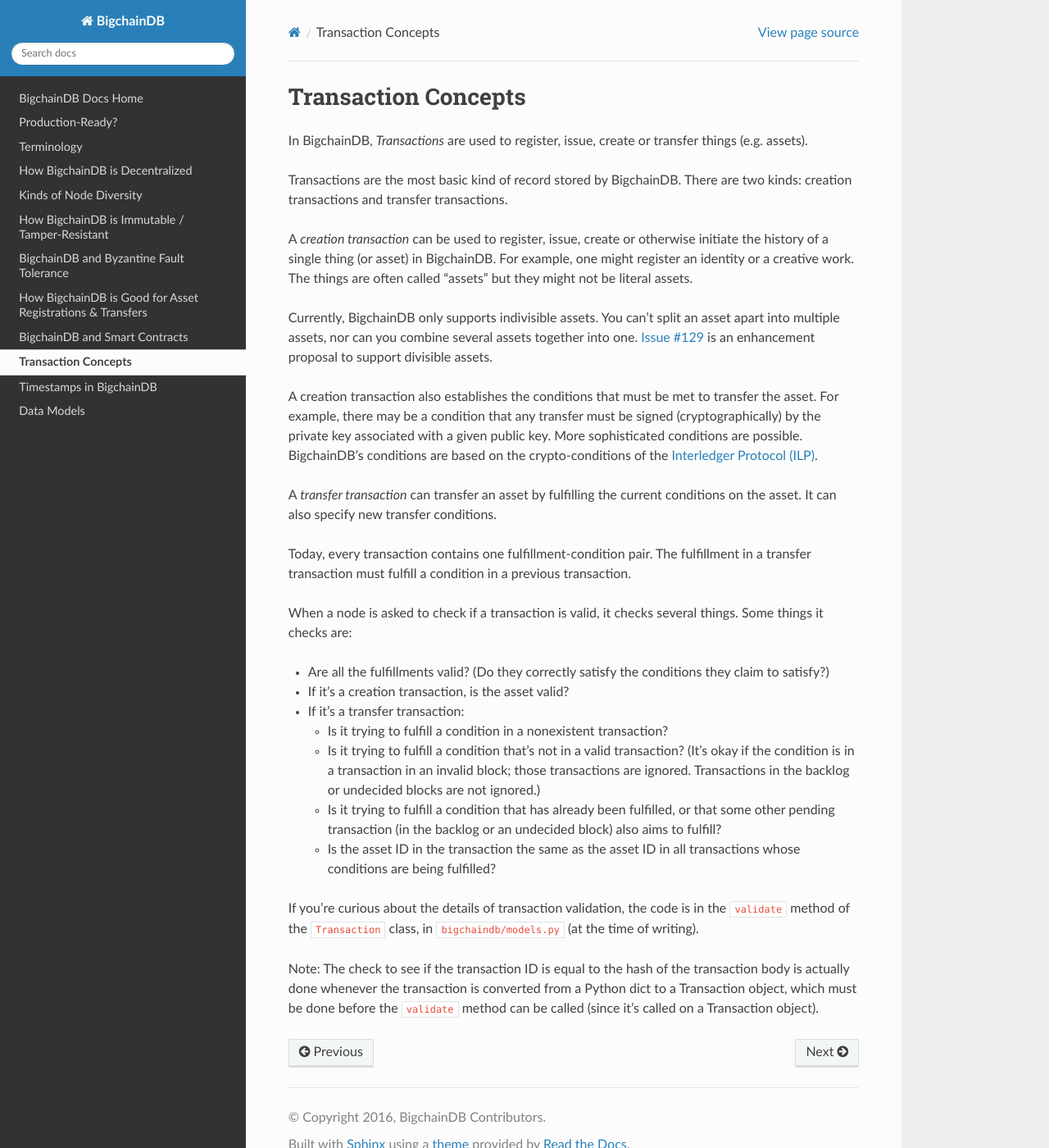
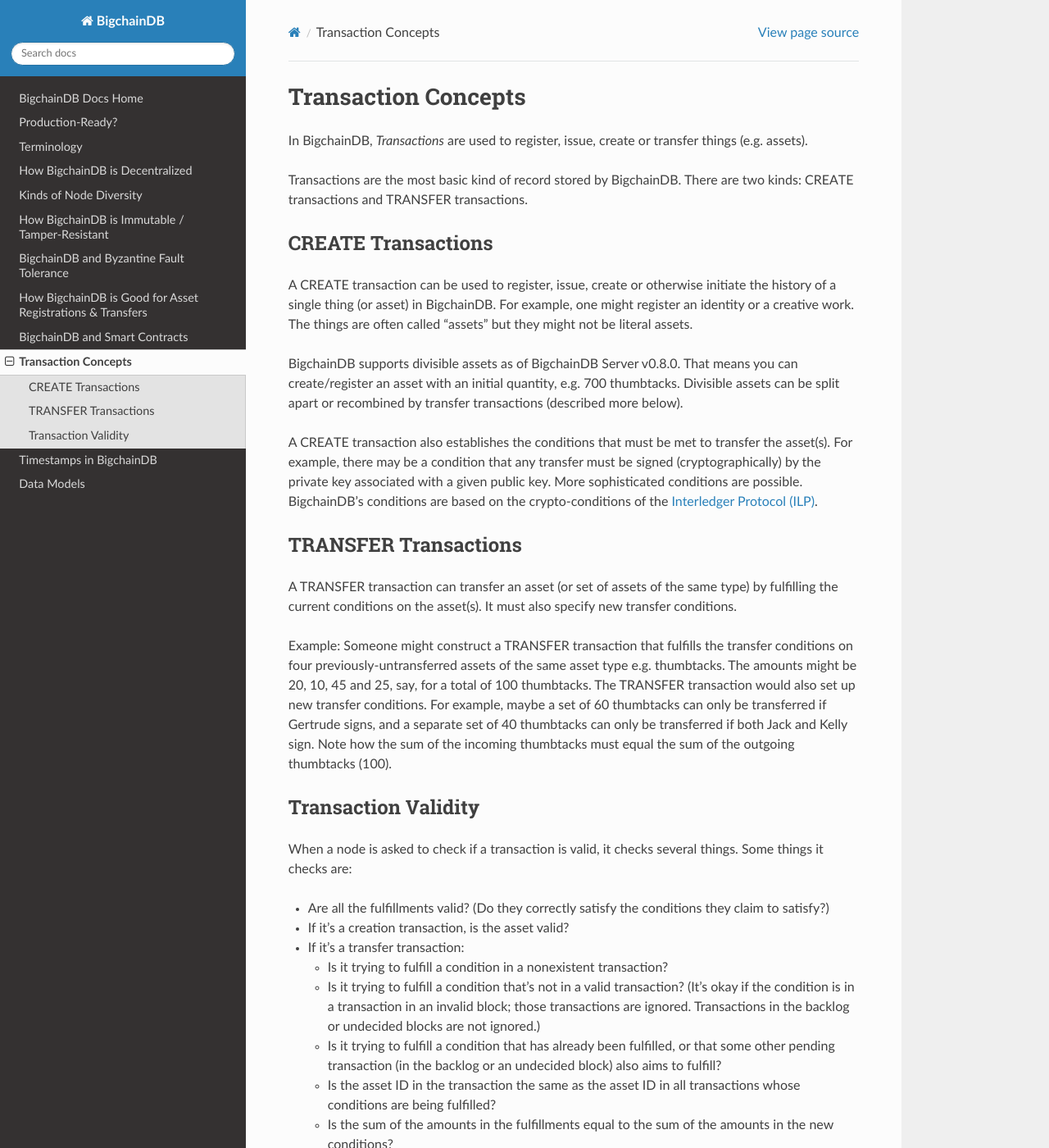
Before and after one commit to bigchaindb/bigchaindb, a Sphinx documentation site: the page built from docs/root/source/transaction-concepts.md, in a window 1280 px wide and 1400 px high. Shown: the whole window at 82% size. Built offline with Sphinx 7.4.7 and the Read the Docs theme 2.0.0, drawn with Linux system fonts in a browser that asks for light colours.

Commit message:
Updated Transactions Concepts docs re/ divisible assets

```diff
--- a/docs/root/source/transaction-concepts.md
+++ b/docs/root/source/transaction-concepts.md
@@ -4,31 +4,47 @@
 things (e.g. assets).
 
 Transactions are the most basic kind of record stored by BigchainDB. There are
-two kinds: creation transactions and transfer transactions.
+two kinds: CREATE transactions and TRANSFER transactions.
 
-A _creation transaction_ can be used to register, issue, create or otherwise
+## CREATE Transactions
+
+A CREATE transaction can be used to register, issue, create or otherwise
 initiate the history of a single thing (or asset) in BigchainDB. For example,
 one might register an identity or a creative work. The things are often called
 "assets" but they might not be literal assets.
 
-Currently, BigchainDB only supports indivisible assets. You can't split an
-asset apart into multiple assets, nor can you combine several assets together
-into one. [Issue #129](https://github.com/bigchaindb/bigchaindb/issues/129) is
-an enhancement proposal to support divisible assets.
+BigchainDB supports divisible assets as of BigchainDB Server v0.8.0.
+That means you can create/register an asset with an initial quantity,
+e.g. 700 thumbtacks. Divisible assets can be split apart or recombined
+by transfer transactions (described more below).
 
-A creation transaction also establishes the conditions that must be met to
-transfer the asset. For example, there may be a condition that any transfer
+A CREATE transaction also establishes the conditions that must be met to
+transfer the asset(s). For example, there may be a condition that any transfer
 must be signed (cryptographically) by the private key associated with a
 given public key. More sophisticated conditions are possible.
 BigchainDB's conditions are based on the crypto-conditions of the [Interledger
 Protocol (ILP)](https://interledger.org/).
 
-A _transfer transaction_ can transfer an asset by fulfilling the current
-conditions on the asset. It can also specify new transfer conditions.
+## TRANSFER Transactions
 
-Today, every transaction contains one fulfillment-condition pair. The
-fulfillment in a transfer transaction must fulfill a condition in a previous
-transaction.
+A TRANSFER transaction can transfer an asset
+(or set of assets of the same type)
+by fulfilling the current conditions on the asset(s).
+It must also specify new transfer conditions.
+
+Example: Someone might construct a TRANSFER transaction
+that fulfills the transfer conditions on four
+previously-untransferred assets of the same asset type
+e.g. thumbtacks. The amounts might be 20, 10, 45 and 25, say,
+for a total of 100 thumbtacks.
+The TRANSFER transaction would also set up new transfer conditions.
+For example, maybe a set of 60 thumbtacks can only be transferred
+if Gertrude signs, and a separate set of 40 thumbtacks can only be
+transferred if both Jack and Kelly sign.
+Note how the sum of the incoming thumbtacks must equal the sum
+of the outgoing thumbtacks (100).
+
+## Transaction Validity
 
 When a node is asked to check if a transaction is valid, it checks several
 things. Some things it checks are:
@@ -47,6 +63,8 @@
      also aims to fulfill?
    * Is the asset ID in the transaction the same as the asset ID in all
      transactions whose conditions are being fulfilled?
+   * Is the sum of the amounts in the fulfillments equal
+     to the sum of the amounts in the new conditions?
 
 If you're curious about the details of transaction validation, the code is in
 the `validate` method of the `Transaction` class, in `bigchaindb/models.py` (at
```
